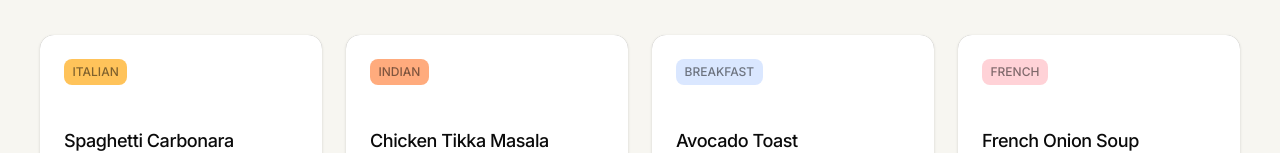
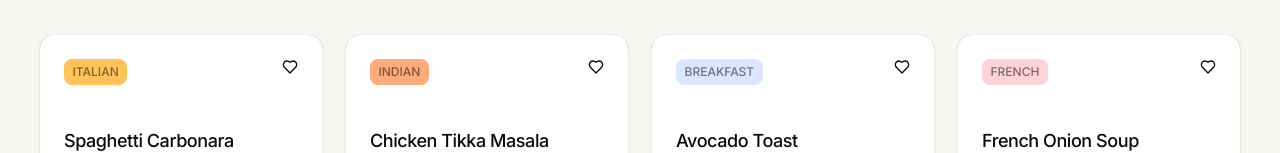
Before and after one commit to felix-pasillas/ai-se_recipe-browser, a React (Vite) app: page / in a window 1280 px wide. Shown: the part 141-294 px from the top of the page. Built offline with nearby package versions, Linux system fonts and the light colour scheme.

Commit message:
Implement favorite toggle functionality

```diff
--- a/src/components/App/App.tsx
+++ b/src/components/App/App.tsx
@@ -1,16 +1,28 @@
 import { recipes } from "../../data/recipes";
 import Header from "../Header/Header";
+import { useState } from "react";
 import RecipeList from "../RecipeList/RecipeList";
 import "./App.css";
 
 function App() {
+  const [favorites, setFavorites] = useState<Set<string>>(new Set());
+
+  function handleToggleFavorite(id: string) {
+      const newFavorites = new Set(favorites);
+      if (newFavorites.has(id)) {
+        newFavorites.delete(id);
+      } else {
+        newFavorites.add(id);
+      }
+      setFavorites(newFavorites);
+  }
   return (
     <div className="app">
       <Header />
       <main className="app__main">
         <div className="app__container">
           <h1 className="app__heading">Recipes</h1>
-          <RecipeList recipes={recipes} />
+          <RecipeList recipes={recipes} favorites={favorites} onToggleFavorite={handleToggleFavorite} />
         </div>
       </main>
     </div>
--- a/src/components/RecipeCard/RecipeCard.tsx
+++ b/src/components/RecipeCard/RecipeCard.tsx
@@ -1,13 +1,17 @@
 import type { Recipe } from "../../types";
 import { categoryColors } from "../../data/recipes";
+import heartFilled from "../../assets/heart-filled.svg";
+import heartEmpty from "../../assets/heart.svg";
 
 import "./RecipeCard.css";
 
 type Props = {
   recipe: Recipe;
+  isFavorited: boolean;
+  onToggleFavorite: (id: string) => void;
 };
 
-function RecipeCard({ recipe }: Props) {
+function RecipeCard({ recipe, isFavorited, onToggleFavorite }: Props) {
   return (
     <article className="recipe-card">
       <span
@@ -20,6 +24,17 @@ function RecipeCard({ recipe }: Props) {
       </span>
       <h2 className="recipe-card__title">{recipe.title}</h2>
       <p className="recipe-card__description">{recipe.description}</p>
+      <button
+ className="recipe-card__favorite"
+ onClick={() => onToggleFavorite(recipe.id)}
+ aria-label={isFavorited ? "Remove from favorites" : "Add to favorites"}
+>
+ <img
+   src={isFavorited ? heartFilled : heartEmpty}
+   alt=""
+   className="recipe-card__favorite-icon"
+ />
+</button>
     </article>
   );
 }
--- a/src/components/RecipeList/RecipeList.tsx
+++ b/src/components/RecipeList/RecipeList.tsx
@@ -4,14 +4,16 @@ import "./RecipeList.css";
 
 type Props = {
   recipes: Recipe[];
+  favorites: Set<string>;
+  onToggleFavorite: (id: string) => void;
 };
 
-function RecipeList({ recipes }: Props) {
+function RecipeList({ recipes, favorites, onToggleFavorite }: Props) {
   return (
     <ul className="recipe-list">
       {recipes.map((recipe) => (
         <li key={recipe.id} className="recipe-list__item">
-          <RecipeCard recipe={recipe} />
+          <RecipeCard recipe={recipe} isFavorited={favorites.has(recipe.id)} onToggleFavorite={onToggleFavorite} />
         </li>
       ))}
     </ul>
```
